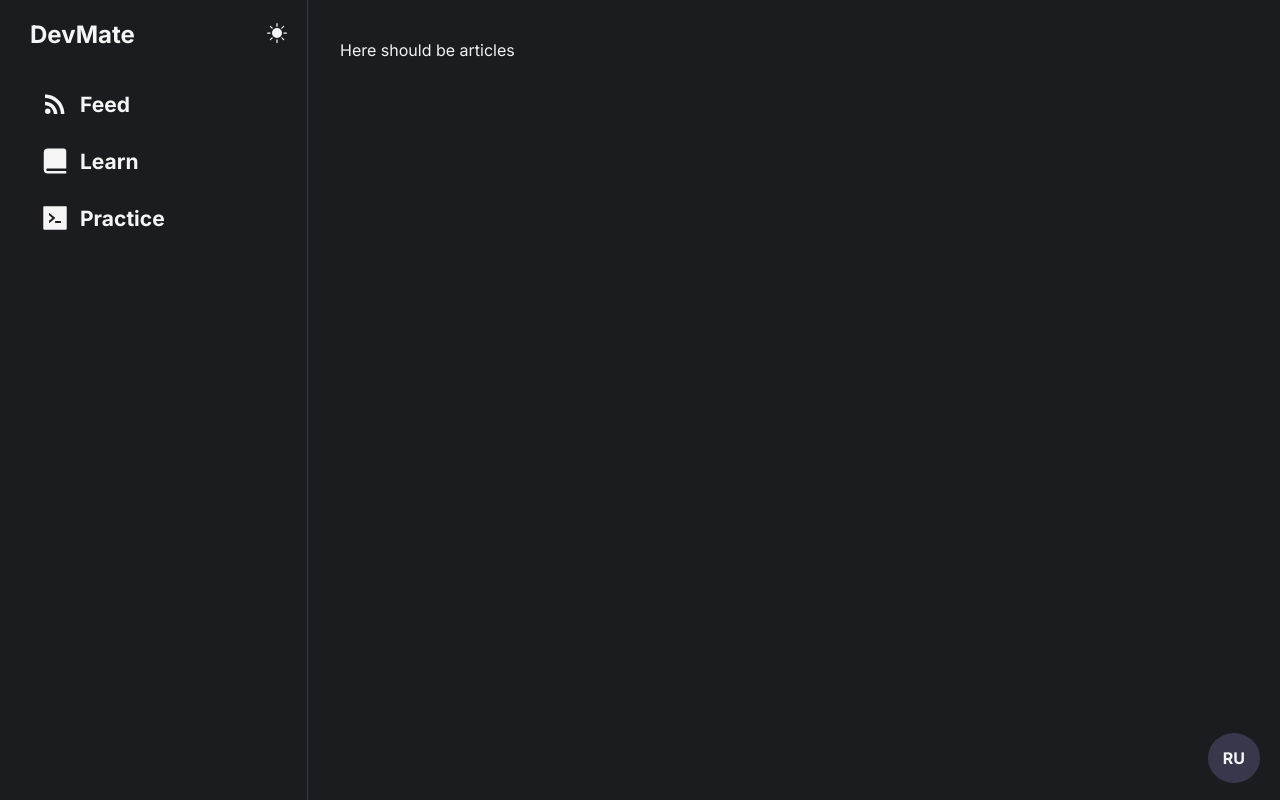
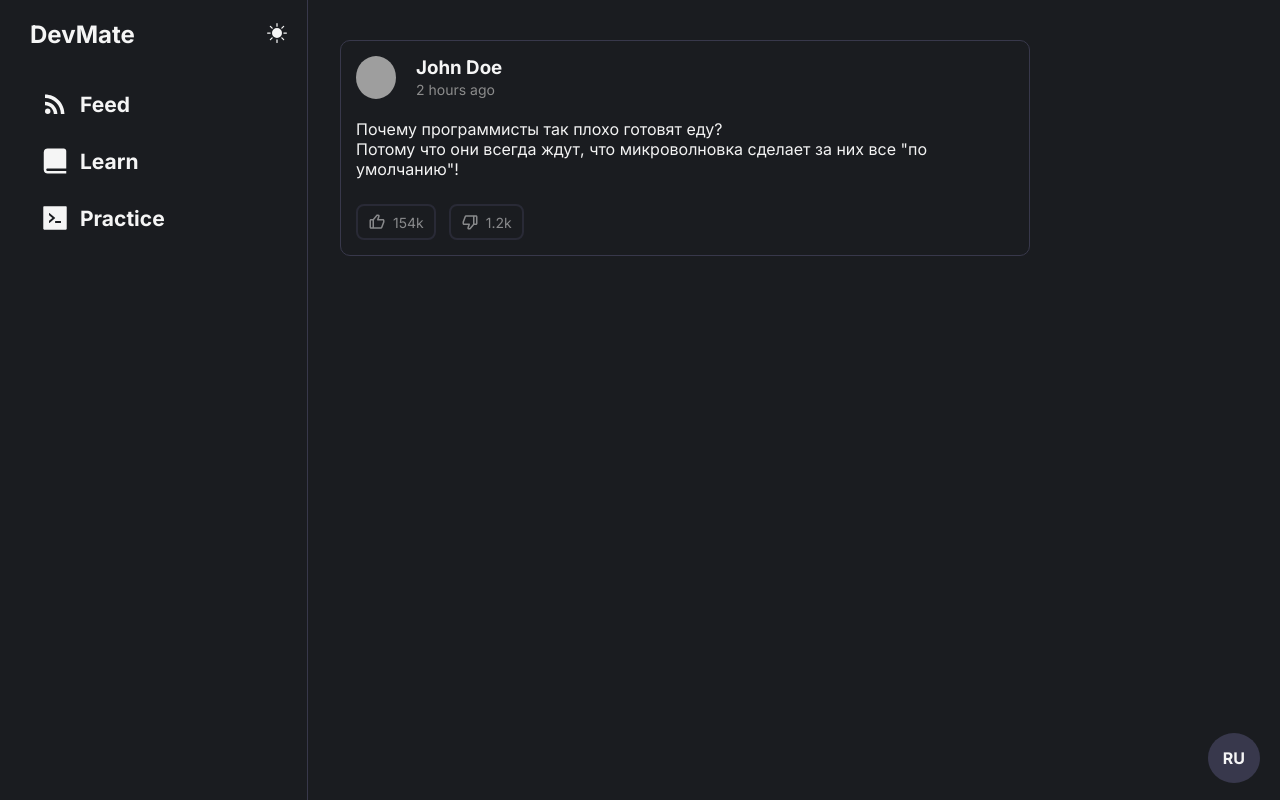
Before and after one commit to whicencer/devmate, a React (Vite) app: page /feed in a window 1280 px wide. Built offline with nearby package versions, Linux system fonts and the light colour scheme; grey boxes are pictures that could not be loaded.

Commit message:
Article entity UI

```diff
--- a/src/app/providers/AuthProvider.tsx
+++ /dev/null
@@ -1,24 +0,0 @@
-/* eslint-disable react-hooks/rules-of-hooks */
-import { FC, useEffect } from "react";
-import { useRecoilState } from "recoil";
-import { userState } from "../../atoms/userState";
-
-const AuthProvider = (Component: FC) => () => {
-  // eslint-disable-next-line @typescript-eslint/no-unused-vars
-  const [_, setUser] = useRecoilState(userState);
-
-  useEffect(() => {
-		const user = JSON.parse(localStorage.getItem('user') ?? 'null');
-
-		if (user !== null) {
-			setUser({
-				token: user.accessToken,
-				username: user.username,
-			});
-		}
-	}, [setUser]);
-
-  return <Component />;
-};
-
-export default AuthProvider;
--- a/src/app/providers/index.ts
+++ b/src/app/providers/index.ts
@@ -1,8 +1,7 @@
 import compose from "../../helpers/compose/compose.ts";
-import AuthProvider from "./AuthProvider";
 import { RecoilProvider } from "./RecoilProvider";
 import { SuspenseProvider } from "./SuspenseProvider";
 import {ThemeProvider} from "./ThemeProvider/ui/ThemeProvider.tsx";
 import ToastifyProvider from "./ToastifyProvider";
 
-export const withProviders = compose(RecoilProvider, SuspenseProvider, ThemeProvider, AuthProvider, ToastifyProvider);
+export const withProviders = compose(RecoilProvider, SuspenseProvider, ThemeProvider, ToastifyProvider);
--- a/src/atoms/userState.ts
+++ /dev/null
@@ -1,7 +0,0 @@
-import { atom } from "recoil";
-import { IUser } from "../app/typings/IUser";
-
-export const userState = atom({
-	key: "user",
-	default: {} as IUser,
-});
--- /dev/null
+++ b/src/entities/Article/ui/Article.module.scss
@@ -0,0 +1,62 @@
+.Article{
+  border: 1px solid var(--color-border);
+  border-radius: 10px;
+  padding: 15px;
+
+  max-width: 75%;
+}
+
+.articleHeader {
+  display: flex;
+}
+
+.articleAuthor {
+  display: flex;
+
+  img {
+    width: 40px;
+    border-radius: 50%;
+  }
+
+  .info {
+    margin-left: 20px;
+
+    span {
+      color: var(--color-paragraph-darker);
+      font-size: 14px;
+    }
+  }
+}
+
+.content {
+  margin-top: 20px;
+}
+
+.interaction {
+  display: flex;
+  margin-top: 25px;
+
+  .button {
+    display: flex;
+    align-items: center;
+    padding: 7px 10px;
+    border: 2px solid var(--color-primary);
+    opacity: 0.5;
+    border-radius: 8px;
+    cursor: pointer;
+    transition: .2s;
+    margin-left: 13px;
+
+    &:hover {
+      opacity: 1;
+    }
+    &:first-child {
+      margin: 0;
+    }
+
+    span {
+      margin-left: 7px;
+      font-size: 14px;
+    }
+  }
+}
--- /dev/null
+++ b/src/entities/Article/ui/Article.tsx
@@ -0,0 +1,50 @@
+import { classNames } from "../../../helpers/classNames/classNames";
+import styles from "./Article.module.scss";
+import { BiLike, BiDislike } from "react-icons/bi";
+
+interface ArticleProps {
+    className?: string;
+}
+export const Article = ({ className = "" }: ArticleProps) => {
+    return (
+        <div className={classNames(styles.Article, [className])}>
+          {/*Header*/}
+          <div className={styles.articleHeader}>
+            <div className={styles.articleAuthor}>
+              {/*Avatar*/}
+              <img src="https://i.pinimg.com/564x/04/a8/73/04a87347b071ec062a586e02c23f6221.jpg" alt=""/>
+              {/*Info*/}
+              <div className={styles.info}>
+                {/*Name*/}
+                <h3>John Doe</h3>
+                {/*Time*/}
+                <span>2 hours ago</span>
+              </div>
+            </div>
+          </div>
+
+          {/*Content*/}
+          <div className={styles.content}>
+            <p>
+              Почему программисты так плохо готовят еду?<br/>
+              Потому что они всегда ждут, что микроволновка сделает за них все "по умолчанию"!
+            </p>
+          </div>
+
+          {/*Interaction*/}
+          <div className={styles.interaction}>
+            {/*Like Button*/}
+            <div className={styles.button}>
+              <BiLike size={18} />
+              <span>154k</span>
+            </div>
+
+            {/*Dislike Button*/}
+            <div className={styles.button}>
+              <BiDislike size={18} />
+              <span>1.2k</span>
+            </div>
+          </div>
+        </div>
+    );
+};
--- a/src/pages/Feed/ui/Feed.tsx
+++ b/src/pages/Feed/ui/Feed.tsx
@@ -3,6 +3,7 @@ import { GiHamburgerMenu } from "react-icons/gi";
 import Sidebar from "../../../widgets/Sidebar";
 import styles from "./Feed.module.scss";
 import { MobileMenu } from "../../../widgets/Sidebar/MobileMenu/MobileMenu.tsx";
+import {Article} from "../../../entities/Article/ui/Article.tsx";
 
 const Feed = () => {
   const [isBurgerOpen, setBurgerOpen] = useState(false);
@@ -20,7 +21,7 @@ const Feed = () => {
         <GiHamburgerMenu style={{ cursor: 'pointer' }} size={30} className={styles.burgerButtonIcon} />
       </button>
       <div className={styles.feedContent}>
-        <p>Here should be articles</p>
+        <Article />
       </div>
     </div>
   );
```
Also changed, not shown: src/atoms/articlesState.ts (+2 -20 lines), src/entities/Article/index.ts (added).
